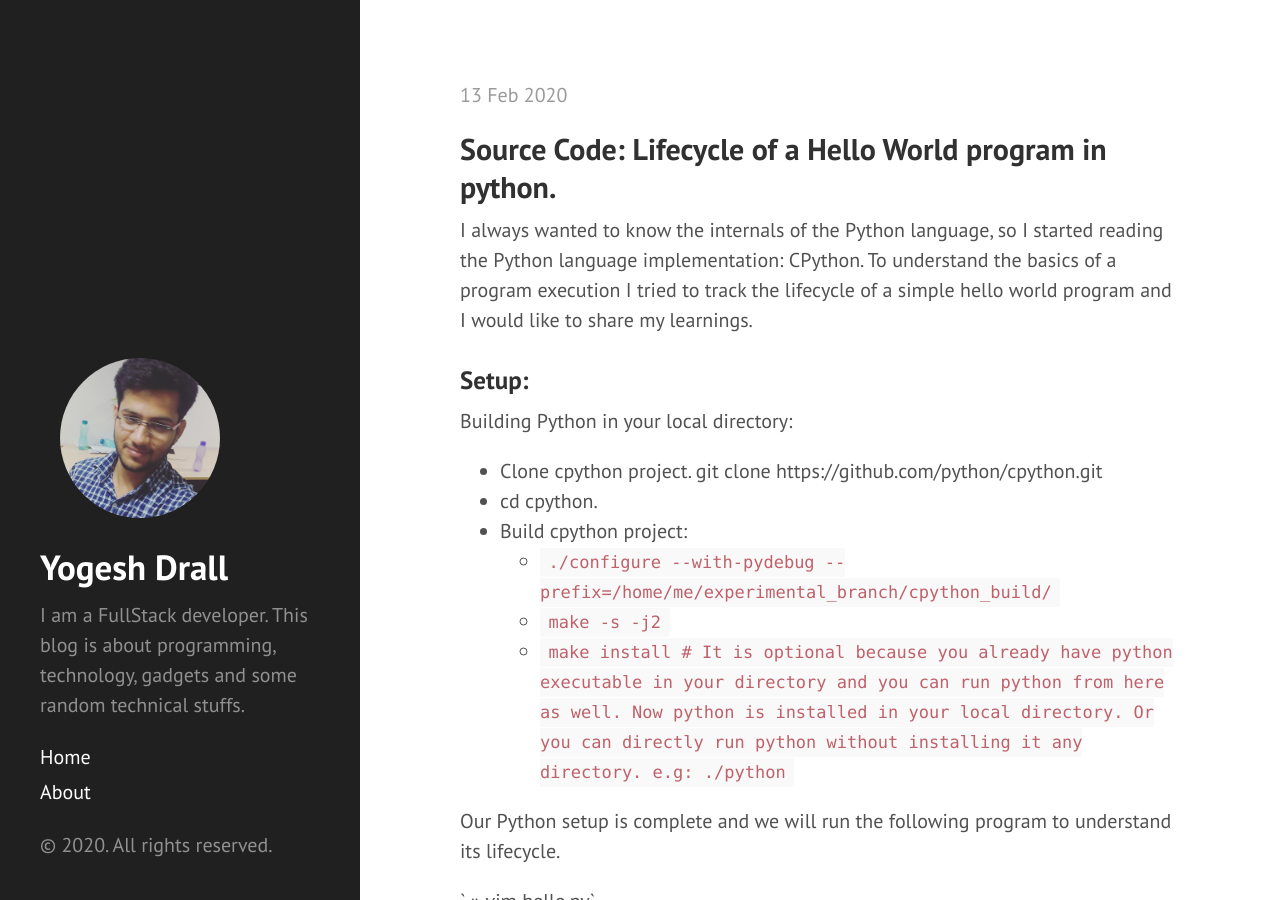
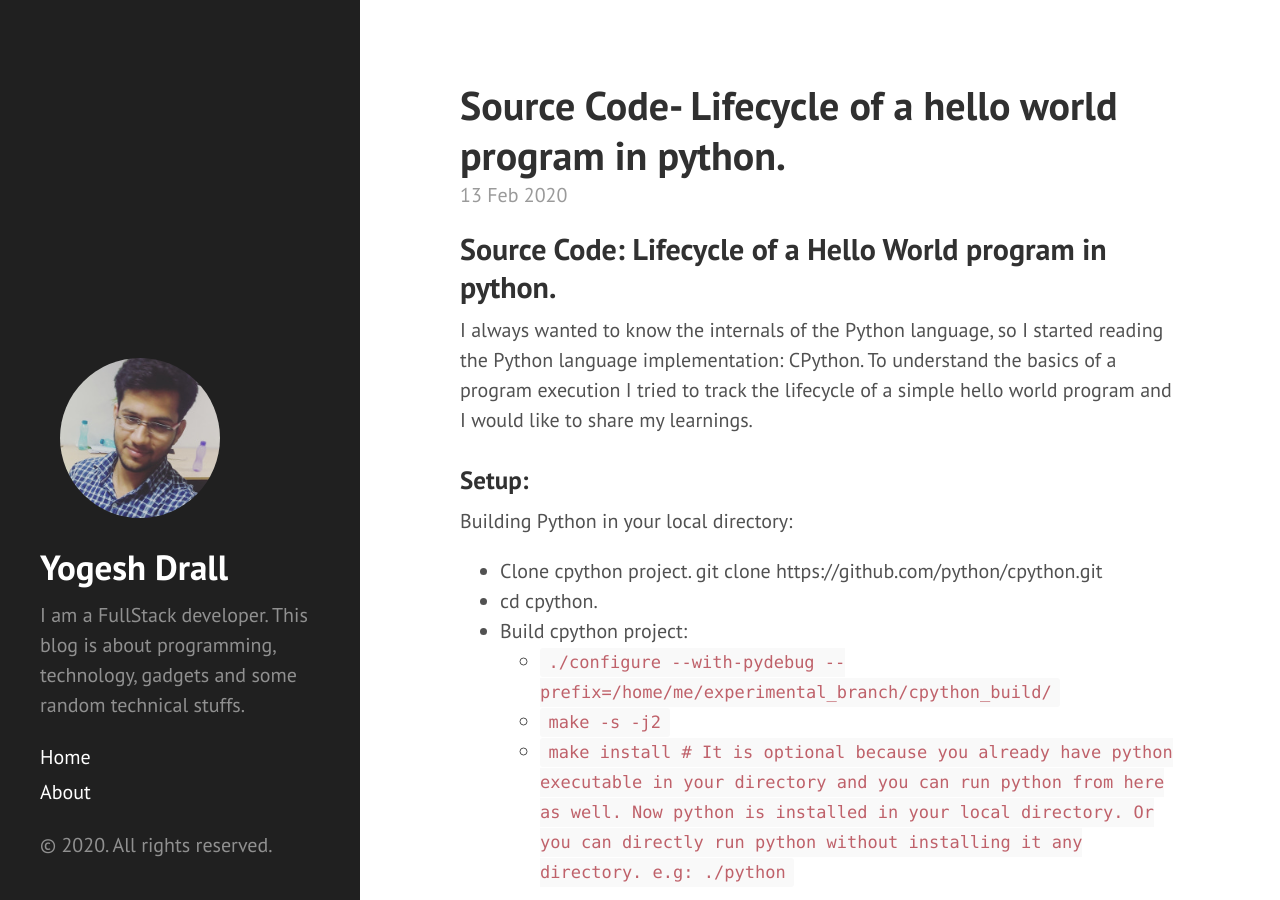
Before and after one commit to YDrall/ydrall.github.io, a Jekyll site: the page built from _posts/2020-02-13-source-code-lifecycle-of-hello-world-python.md, in a window 1280 px wide and 900 px high. Built offline with Jekyll 4.4.1, drawn with Linux system fonts in a browser that asks for light colours; our own code applies the rules of GitHub Pages for plain Markdown files; comment, search, counter and statistics services are not loaded.

Commit message:
fix post header

```diff
--- a/_posts/2020-02-13-source-code-lifecycle-of-hello-world-python.md
+++ b/_posts/2020-02-13-source-code-lifecycle-of-hello-world-python.md
@@ -1,6 +1,6 @@
 ---
 layout: post
-title: Source Code: Lifecycle of a hello world program in python.
+title: Source Code- Lifecycle of a hello world program in python.
 ---
 
 Source Code: Lifecycle of a Hello World program in python.
```
